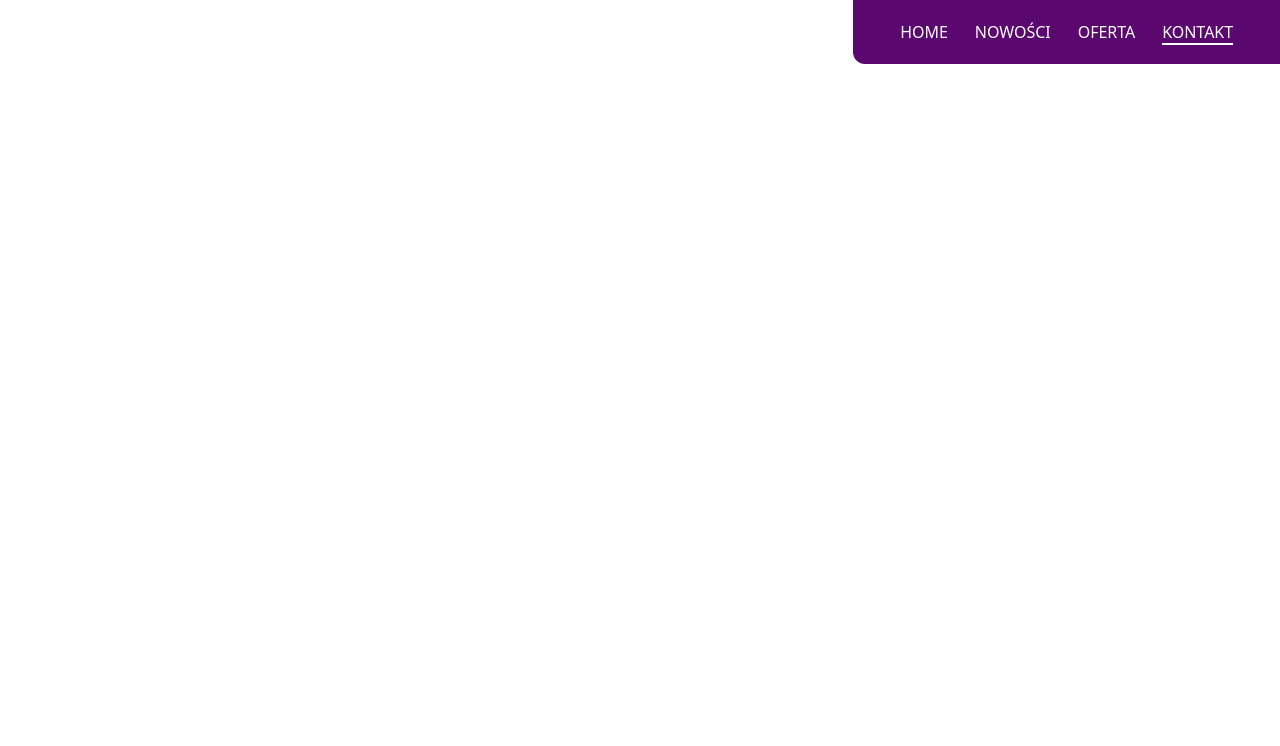
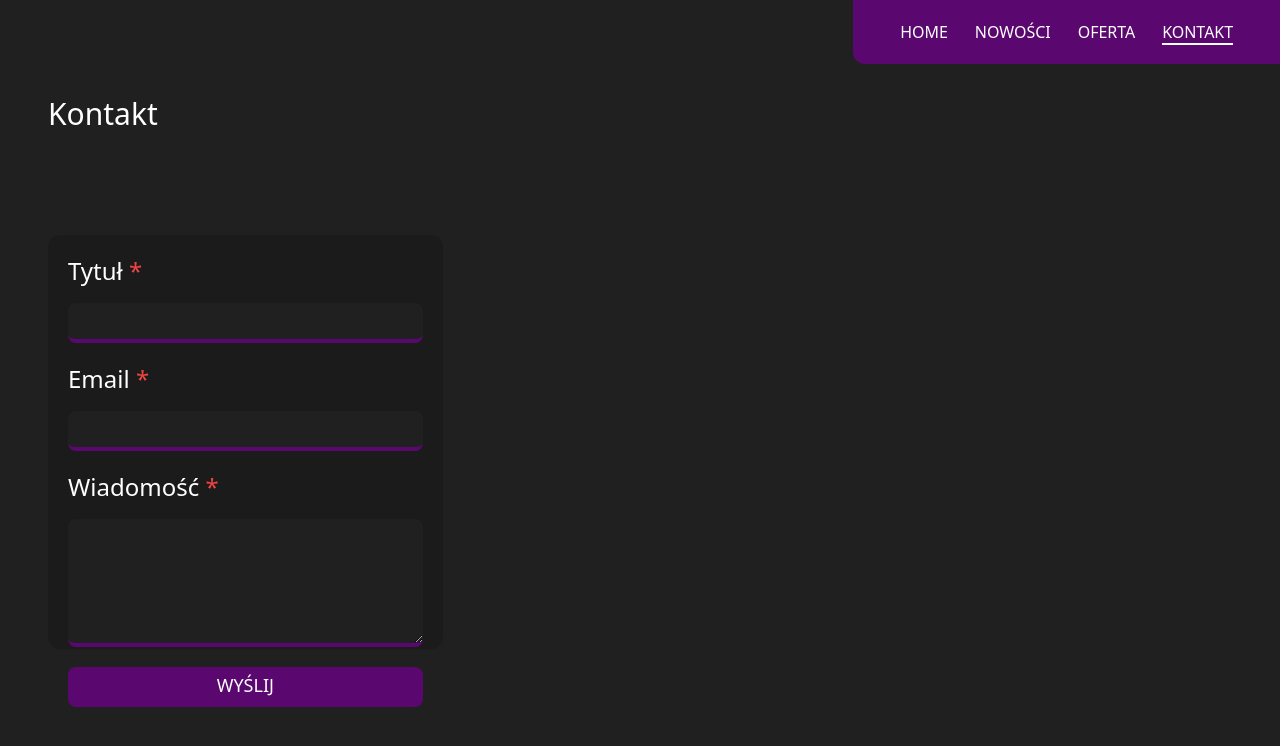
Before and after one commit to Mnigos/biuro-makowska-old, a Nuxt app: page /kontakt in a window 1280 px wide. Shown: the top 746 px of the page. Built offline with nearby package versions, Linux system fonts and the light colour scheme.

Commit message:
feat(kontakt): create sketch of `kontakt` view

```diff
--- /dev/null
+++ b/pages/kontakt.vue
@@ -0,0 +1,97 @@
+<template>
+  <div class="bg-primary h-screen flex flex-col">
+    <header class="text-white">
+      <h1 class="text-3xl">Kontakt</h1>
+    </header>
+
+    <main
+      class="text-white text-lg h-screen-xl flex items-center"
+      @submit.prevent="submit"
+    >
+      <form
+        class="
+          lg:w-1/3
+          p-5
+          h-2/3
+          bg-primary-dark
+          rounded-xl
+          flex flex-col
+          gap-5
+        "
+      >
+        <label
+          v-for="({ label, required, textArea, name }, index) in formElements"
+          :key="index"
+          for="title"
+          class="flex flex-col gap-4"
+        >
+          <h3 class="text-2xl">
+            {{ label }} <span v-if="required" class="text-red-500">*</span>
+          </h3>
+          <component
+            :is="textArea ? 'textarea' : 'input'"
+            id="title"
+            v-model="formValues[name]"
+            type="text"
+            :class="textArea ? 'h-32' : ''"
+            class="
+              text-xl
+              font-sans
+              border-b-4 border-accent
+              focus:outline-none
+              bg-primary
+              text-white
+              p-1
+              rounded-lg
+            "
+          ></component>
+        </label>
+
+        <button class="btn">Wyślij</button>
+      </form>
+    </main>
+  </div>
+</template>
+
+<script lang="ts">
+import { Component, Vue } from 'vue-property-decorator'
+
+interface FormElement {
+  name: string
+  label: string
+  required?: boolean
+  textArea?: boolean
+}
+
+@Component
+export default class NavBar extends Vue {
+  formElements: FormElement[] = [
+    {
+      name: 'title',
+      label: 'Tytuł',
+      required: true,
+    },
+    {
+      name: 'email',
+      label: 'Email',
+      required: true,
+    },
+    {
+      name: 'message',
+      label: 'Wiadomość',
+      required: true,
+      textArea: true,
+    },
+  ]
+
+  formValues = {
+    title: '',
+    email: '',
+    message: '',
+  }
+
+  submit(): void {
+    console.log(this.formValues)
+  }
+}
+</script>
```
